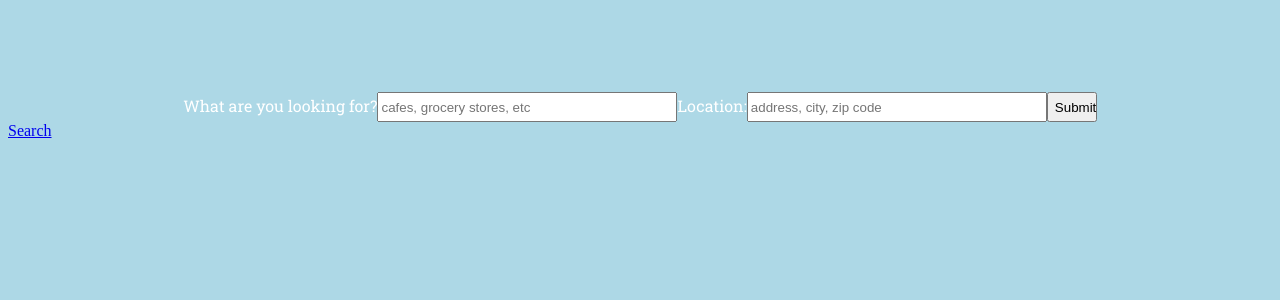
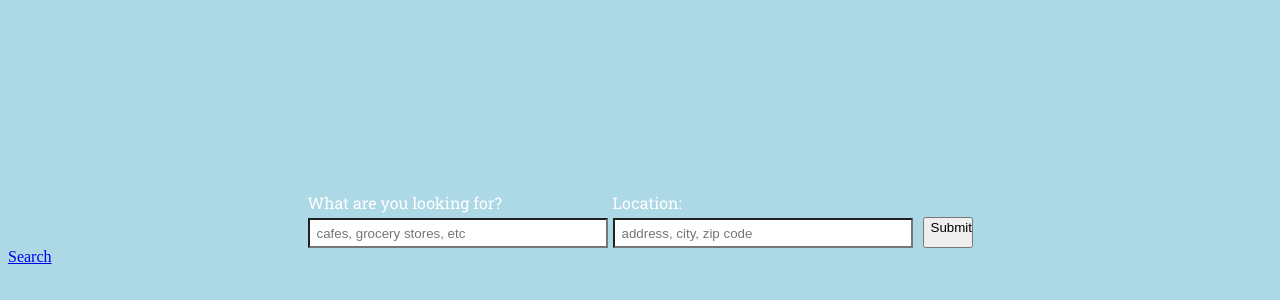
Before and after one commit to alexislouie/uncrowd-me-client, a React (Create React App) app: page /search in a window 1280 px wide. Shown: the part 108-408 px from the top of the page. Built offline with nearby package versions, Linux system fonts and the light colour scheme; no server answers.

Commit message:
add styling

```diff
--- a/src/components/SearchForm.css
+++ b/src/components/SearchForm.css
@@ -8,22 +8,79 @@
 form {
     display: flex;
     justify-content: center;
-    margin-top: 200px;
+    margin-top: 300px;
 }
 
 label {
-    /* display: flex;
-    margin-top: 200px;
-    margin-left: 50px; */
+    display: block;
     font-family: Roboto Slab, serif;
-    /* font-size: 40pt; */
+    animation: rise 1s;
 }
 
 input {
+    background-color: white;
     width: 300px;
     height: 30px;
+    margin-top: 5px;
+    margin-right: 5px;
+    animation: rise 1s;
+    animation-delay: 200;
+    animation-fill-mode: backwards;
 }
+
+input::placeholder {
+    padding-left: 5px;
+}
+
 .submitButton {
+    margin-top: 25px;
+    margin-left: 5px;
+    display: flex;
     align-content: center;
     width: 50px;
+    animation: rise 1s;
+    animation-delay: 200;
+    animation-fill-mode: backwards;
 }
+
+.submitButton:hover {
+    background-color: gold;
+}
+
+.clicked {
+    animation: reposition 1s;
+    animation-fill-mode: forwards;
+}
+
+.fadeOut {
+    animation: fadeOut 1s;
+}
+
+@keyframes reposition {
+    0% {
+        transform: translateX(0px);
+    }
+    100% {
+        transform: translateX(-480px) translateY(-250px);
+    }
+}
+
+@keyframes fadeout {
+    0% {
+        opacity: 1;
+    }
+    100% {
+        opacity: 0;
+    }
+}
+
+@keyframes rise {
+    0% {
+        opacity: 0;
+        transform: translateY(20px);
+    }
+    100% {
+        opacity: 100;
+        transform: translateY(0px);
+    }
+}
```
